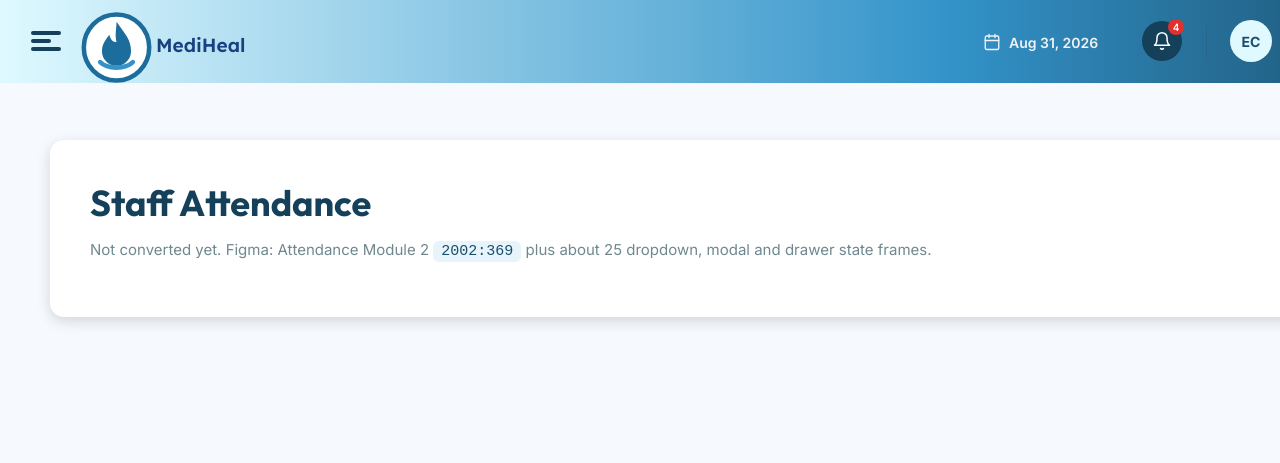
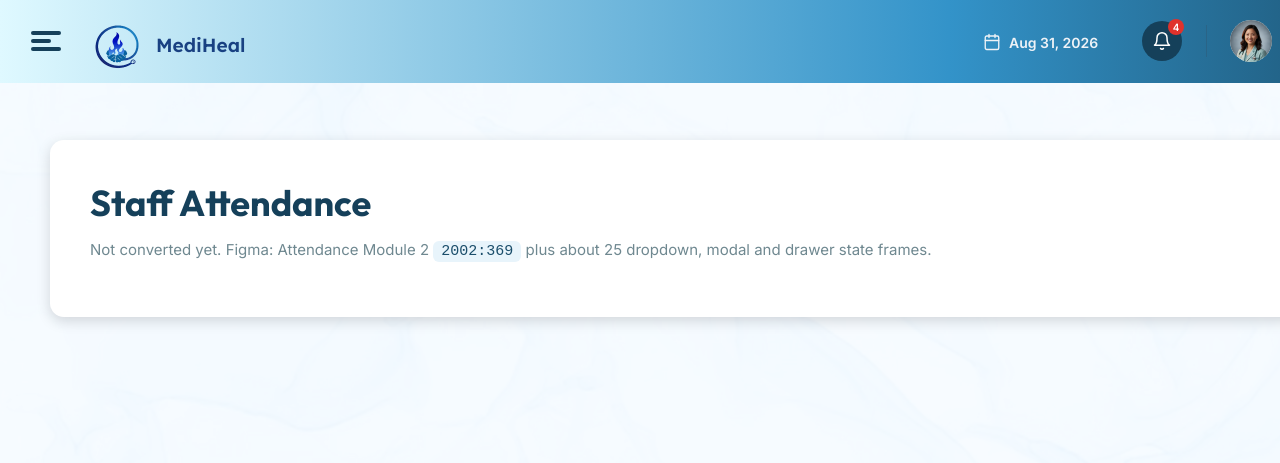
Before and after one commit to leequor/mediheal-his, a plain HTML site: page staff.html in a window 1280 px wide. Shown: the top 463 px of the page. Drawn offline with Linux system fonts and the light colour scheme.

Commit message:
Images: use uploaded filenames (background.jpg, Avatar.png, logo-removebg-preview 1.png) in base.css and shell.js

```diff
--- a/assets/css/base.css
+++ b/assets/css/base.css
@@ -1,7 +1,7 @@
 /* Fixed 1440px stage, same as the Figma frames. Positions come from Figma (absolute coords minus frame origin). */
 *{box-sizing:border-box}
 body{margin:0;min-width:1440px;background:var(--bg);color:var(--body);font:14px/1.3 var(--font-inter);position:relative}
-body::before{content:'';position:fixed;inset:0;z-index:-1;opacity:.2;background:url(../img/bg.jpg) center/cover no-repeat}
+body::before{content:'';position:fixed;inset:0;z-index:-1;opacity:.2;background:url(../img/background.jpg) center/cover no-repeat}
 a{color:inherit;text-decoration:none}
 button{font-family:inherit;cursor:pointer}
 .stage{position:relative;width:1440px;min-height:1120px;margin:0 auto}
--- a/assets/js/shell.js
+++ b/assets/js/shell.js
@@ -15,16 +15,16 @@ const NAV = [
   document.body.insertAdjacentHTML('afterbegin',
     "<header class='header'><div class='hd'>" +
     "<button class='burger' id='burger' aria-label='Open menu'><i></i><i></i><i></i></button>" +
-    "<img class='logo' src='assets/img/logo.png' data-fallback='assets/img/logo.svg' alt=''>" +
+    "<img class='logo' src='assets/img/logo-removebg-preview%201.png' data-fallback='assets/img/logo.svg' alt=''>" +
     "<span class='brand'>MediHeal</span>" +
     "<div class='hd-date'>" + svg('calendar', 18) + '<span>' + HIS.fmtShort(HIS.today) + '</span></div>' +
     "<button class='bell' aria-label='Notifications'>" + svg('bell', 20) + '<b>4</b></button>' +
     "<div class='sep'></div>" +
-    "<div class='profile'><span class='avatar'>" + ini + "<img src='assets/img/avatar.jpg' alt='' data-hide></span><div><div class='nm'>" + u.name + '</div><small>' + u.role.toUpperCase() + '</small></div></div>' +
+    "<div class='profile'><span class='avatar'>" + ini + "<img src='assets/img/Avatar.png' alt='' data-hide></span><div><div class='nm'>" + u.name + '</div><small>' + u.role.toUpperCase() + '</small></div></div>' +
     '</div></header>' +
     "<div class='scrim' id='scrim'></div>" +
     "<aside class='drawer' aria-label='Main menu'><div class='dr-in'>" +
-    "<img class='dr-logo' src='assets/img/logo.png' data-fallback='assets/img/logo.svg' alt=''>" +
+    "<img class='dr-logo' src='assets/img/logo-removebg-preview%201.png' data-fallback='assets/img/logo.svg' alt=''>" +
     "<span class='dr-brand'>MediHeal</span>" +
     "<a class='dr-exit' href='index.html' aria-label='Sign out'>" + svg('exit', 25) + '</a>' +
     '<nav>' + NAV.map(n => "<a href='" + n[0] + ".html'>" + svg(n[2], 44) + n[1] + '</a>').join('') + '</nav>' +
```
